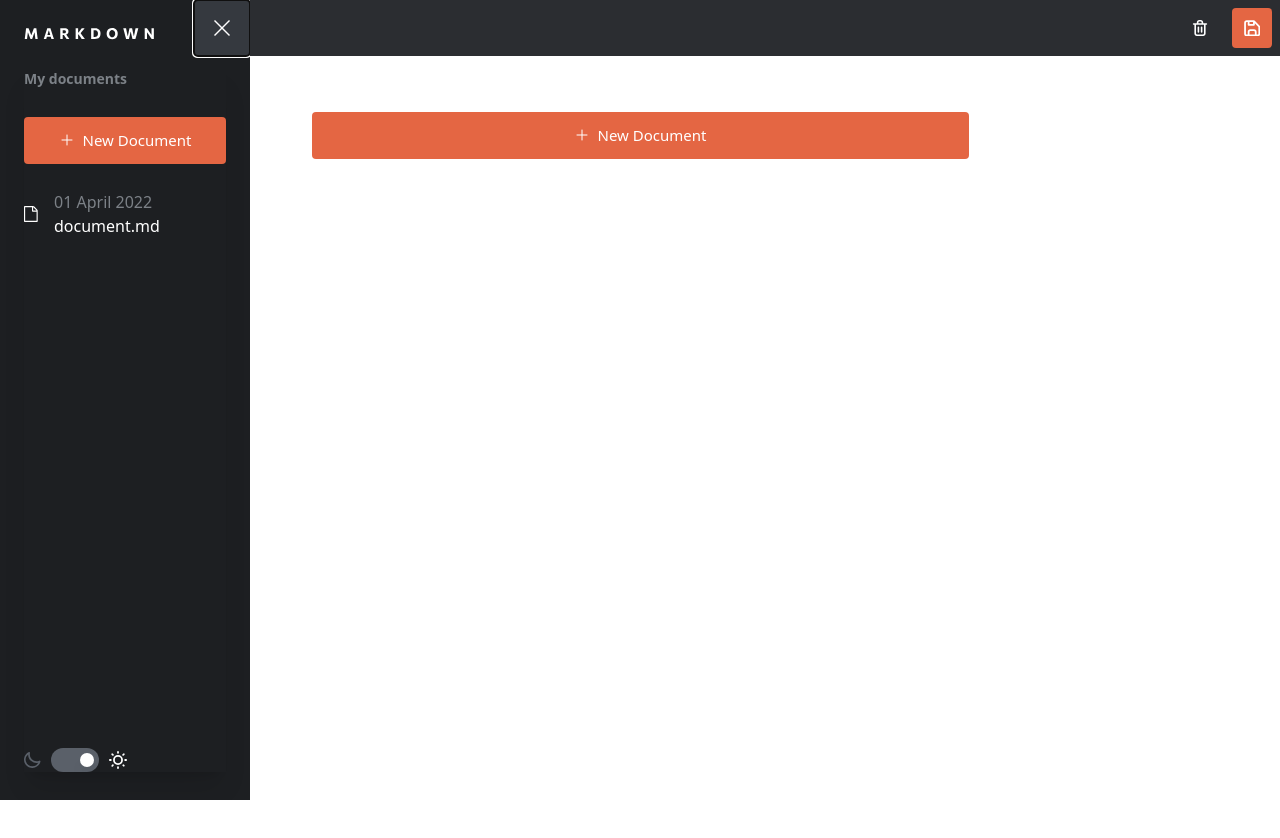
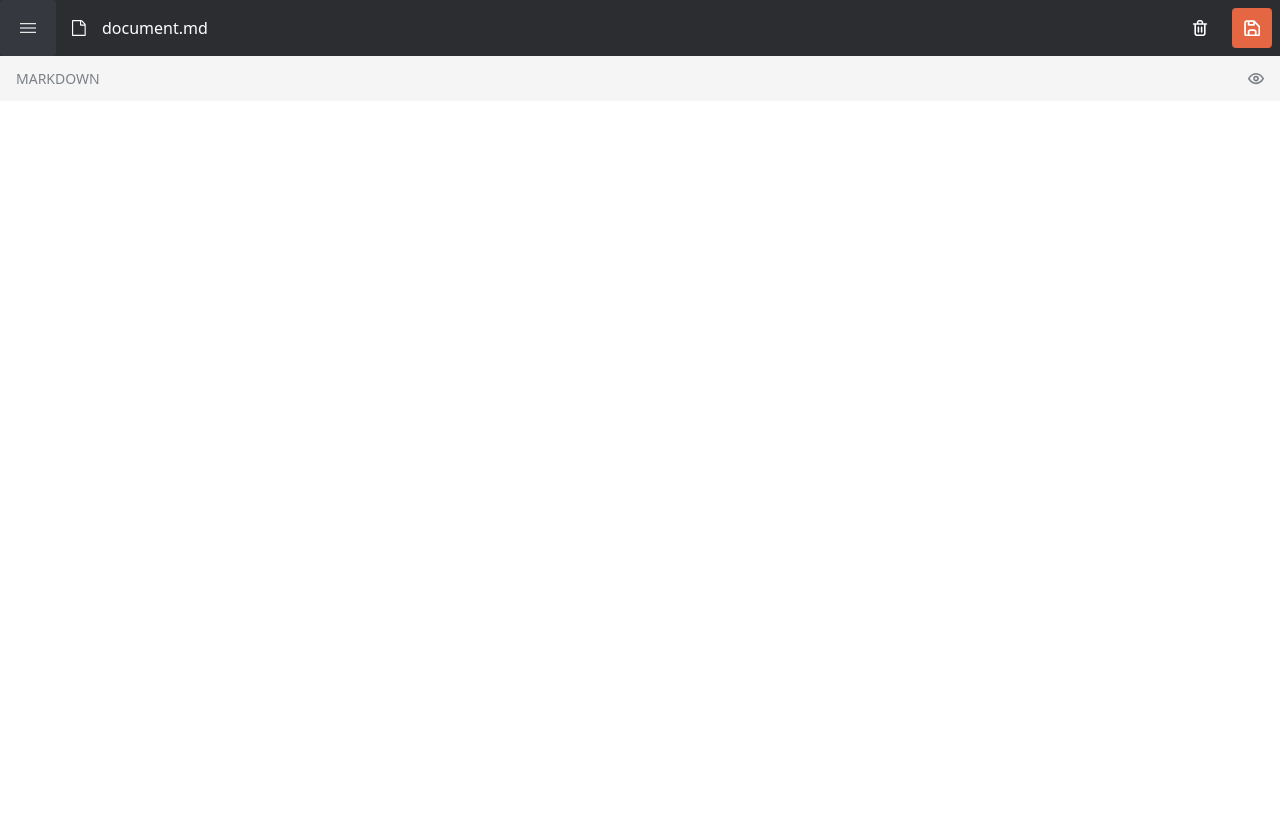
Before and after one commit to YoonJongok/markdown-editor, a React app: page / in a window 1280 px wide. Shown: the top 838 px of the page. After the commit the page ends 800 px from the top, so only its background shows below. Built offline with nearby package versions, Linux system fonts and the light colour scheme; the HTML template or start-up script is replaced by a standard one.

Commit message:
toggle sidebar and previewMode done

```diff
--- a/src/App.tsx
+++ b/src/App.tsx
@@ -1,10 +1,22 @@
+import Layout from './components/Layout';
 import { Button } from './components/ui/Button/Button';
-import Layout from './components/Layout';
+import { FlexBoxColumn } from './components/ui/FlexBoxColumn/FlexBoxColumn';
+import { FlexBoxRow } from './components/ui/FlexBoxRow/FlexBoxRow';
+import { useState } from 'react';
 
 function App() {
+  const [isPreview, setIsPreview] = useState<boolean>(false);
   return (
     <Layout>
-      <Button buttonTitle='newDocument' />
+      <FlexBoxColumn onClick={() => setIsPreview((prev) => !prev)} className='cursor-pointer'>
+        <FlexBoxRow intent={'flexBetweenCenter'} className='bg-grey-1 py-3 px-4'>
+          <h6 className='uppercase text-grey-4'>{isPreview ? 'preview' : 'markdown'}</h6>
+          <Button
+            buttonTitle={isPreview ? 'hidePreview' : 'showPreview'}
+            intent={isPreview ? 'hidePreview' : 'showPreview'}
+          />
+        </FlexBoxRow>
+      </FlexBoxColumn>
     </Layout>
   );
 }
--- a/src/components/Header/Header.tsx
+++ b/src/components/Header/Header.tsx
@@ -3,11 +3,16 @@ import { FlexBoxRow } from '../ui/FlexBoxRow/FlexBoxRow';
 import { Button } from '../ui/Button/Button';
 import { ReactComponent as DocumentIcon } from '../../assets/icons/icon-document.svg';
 
-export const Header: React.FC = () => {
+interface HeaderProps {
+  setIsOpen: React.Dispatch<React.SetStateAction<boolean>>;
+}
+
+export const Header: React.FC<HeaderProps> = ({ setIsOpen }) => {
   return (
     <header className='flex justify-between items-center pr-2 bg-black-2'>
       <FlexBoxRow intent={'flexStartCenter'} className='gap-4'>
-        <Button buttonTitle='close' intent={'close'} onClick={() => console.log('hi')} />
+        <Button buttonTitle='menu' intent={'menu'} onClick={() => setIsOpen((prev) => !prev)} />
+
         <FlexBoxRow intent={'flexStartCenter'} className='gap-4'>
           <DocumentIcon />
           <h5 className='text-white'>document.md</h5>
--- a/src/components/Layout/Layout.tsx
+++ b/src/components/Layout/Layout.tsx
@@ -1,4 +1,4 @@
-import React from 'react';
+import React, { useState } from 'react';
 import FlexBoxColumn from '../ui/FlexBoxColumn';
 import { Sidebar } from '../Sidebar/Sidebar';
 import { Header } from '../Header/Header';
@@ -8,13 +8,13 @@ interface LayoutProps {
 }
 
 export const Layout: React.FC<LayoutProps> = ({ children }) => {
+  const [isOpen, setIsOpen] = useState(false);
+
   return (
     <FlexBoxColumn className='w-full  h-full min-h-screen dark:bg-black-900'>
-      <Header />
-      <FlexBoxColumn className='w-full max-w-[737px]  h-full min-h-screen mx-auto  px-7 tablet:px-10 py-6 tablet:py-14 gap-6 tablet:gap-12'>
-        <Sidebar />
-        {children}
-      </FlexBoxColumn>
+      <Header setIsOpen={setIsOpen} />
+      <Sidebar {...{ isOpen, setIsOpen }} />
+      {children}
     </FlexBoxColumn>
   );
 };
--- a/src/components/Sidebar/Sidebar.tsx
+++ b/src/components/Sidebar/Sidebar.tsx
@@ -1,15 +1,19 @@
-import { useState } from 'react';
+import React from 'react';
 import Drawer from '../ui/Drawer';
 import { Button } from '../ui/Button/Button';
 import { FlexBoxRow } from '../ui/FlexBoxRow/FlexBoxRow';
 import { ReactComponent as DocumentIcon } from '../../assets/icons/icon-document.svg';
 import { FlexBoxColumn } from '../ui/FlexBoxColumn/FlexBoxColumn';
 
-export const Sidebar = () => {
-  const [isOpen, setIsOpen] = useState(true);
+interface SidebarProps {
+  isOpen: boolean;
+  setIsOpen: React.Dispatch<React.SetStateAction<boolean>>;
+}
+
+export const Sidebar: React.FC<SidebarProps> = ({ isOpen, setIsOpen }) => {
   return (
     <Drawer isOpen={isOpen} setIsOpen={setIsOpen} title='My documents'>
-      <Button buttonTitle='newDocument' fullWidth onClick={() => setIsOpen(!isOpen)} />
+      <Button buttonTitle='newDocument' fullWidth onClick={() => setIsOpen((prev) => !prev)} />
       <FlexBoxRow intent={'flexStartCenter'} className='gap-4'>
         <DocumentIcon />
         <FlexBoxColumn className='items-start'>
--- a/src/components/ui/Button/Button.tsx
+++ b/src/components/ui/Button/Button.tsx
@@ -5,8 +5,18 @@ import { ReactComponent as PlusIcon } from '../../../assets/icons/icon-plus.svg'
 import { ReactComponent as CloseIcon } from '../../../assets/icons/icon-close.svg';
 import { ReactComponent as MenuIcon } from '../../../assets/icons/icon-menu.svg';
 import { ReactComponent as DeleteIcon } from '../../../assets/icons/icon-delete.svg';
+import { ReactComponent as PreviewIcon } from '../../../assets/icons/icon-show-preview.svg';
+import { ReactComponent as HidePreviewIcon } from '../../../assets/icons/icon-hide-preview.svg';
 
-type BtnTitle = 'newDocument' | 'saveChanges' | 'close' | 'delete' | 'menu' | 'save';
+type BtnTitle =
+  | 'newDocument'
+  | 'saveChanges'
+  | 'close'
+  | 'delete'
+  | 'menu'
+  | 'save'
+  | 'showPreview'
+  | 'hidePreview';
 type BtnType = {
   text?: string;
   Icon: React.FunctionComponent<React.SVGProps<SVGSVGElement>>;
@@ -14,11 +24,13 @@ type BtnType = {
 
 const ButtonType: Record<BtnTitle, BtnType> = {
   newDocument: { text: 'New Document', Icon: PlusIcon },
-  saveChanges: { text: 'Save Changes', Icon: SaveIcon },
+  saveChanges: { text: 'Save Changes', Icon: HidePreviewIcon },
   save: { Icon: SaveIcon },
   close: { Icon: CloseIcon },
   menu: { Icon: MenuIcon },
   delete: { Icon: DeleteIcon },
+  showPreview: { Icon: PreviewIcon },
+  hidePreview: { Icon: HidePreviewIcon },
 };
 
 const button = cva(
@@ -39,8 +51,12 @@ const button = cva(
         delete: ['bg-transparent', 'hover:bg-black-1'],
         menu: ['bg-black-1'],
         save: ['bg-coral-2', 'hover:bg-coral-1'],
+        showPreview: ['pt-1'],
+        hidePreview: ['pt-1'],
       },
-      size: {},
+      size: {
+        medium: ['p-5'],
+      },
       fullWidth: {
         true: ['w-full'],
       },
@@ -57,6 +73,8 @@ const button = cva(
         intent: ['delete', 'save'],
         className: 'p-3',
       },
+      { intent: 'menu', className: 'p-5' },
+      { intent: ['showPreview', 'hidePreview'], className: 'tracking-widest' },
     ],
   }
 );
```
Also changed, not shown: src/assets/icons/icon-menu.svg.
